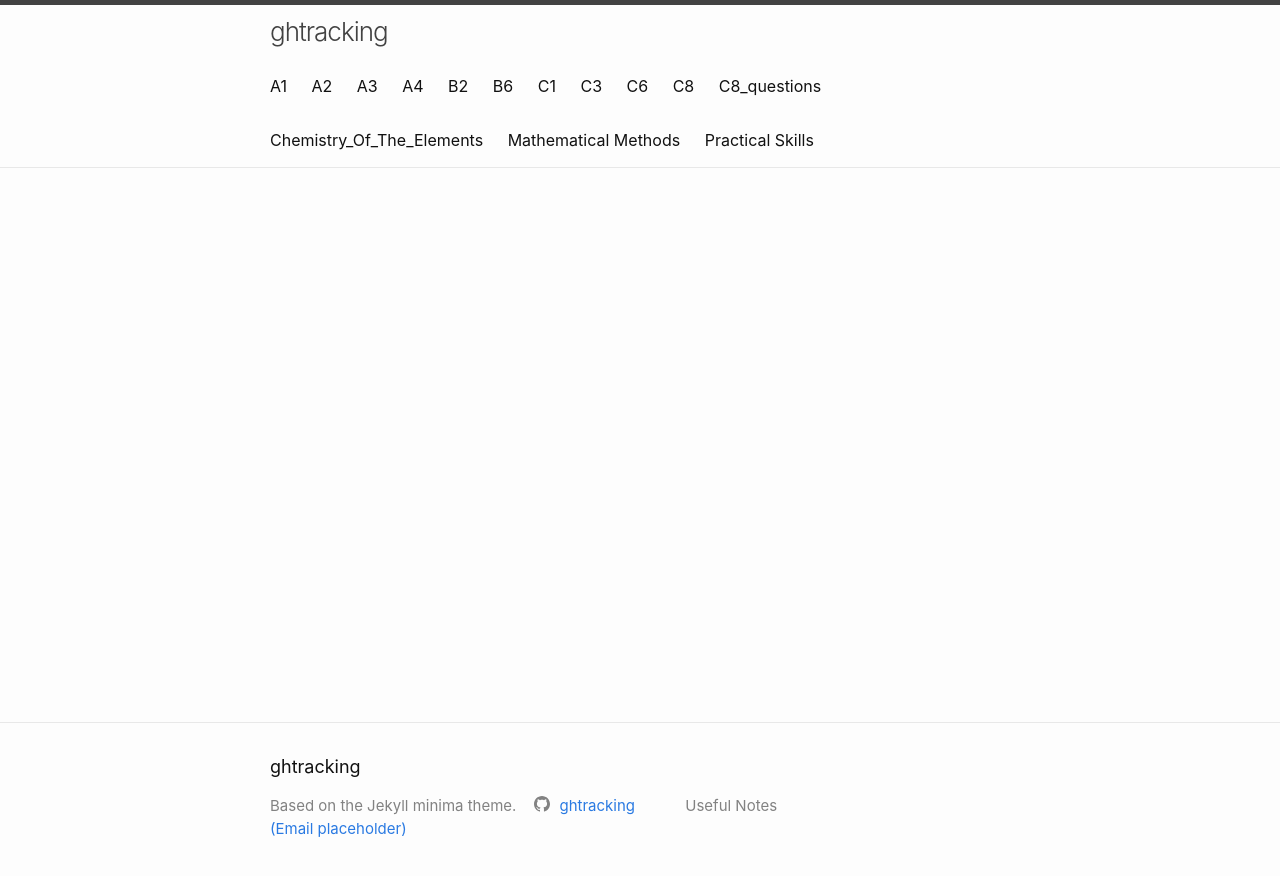
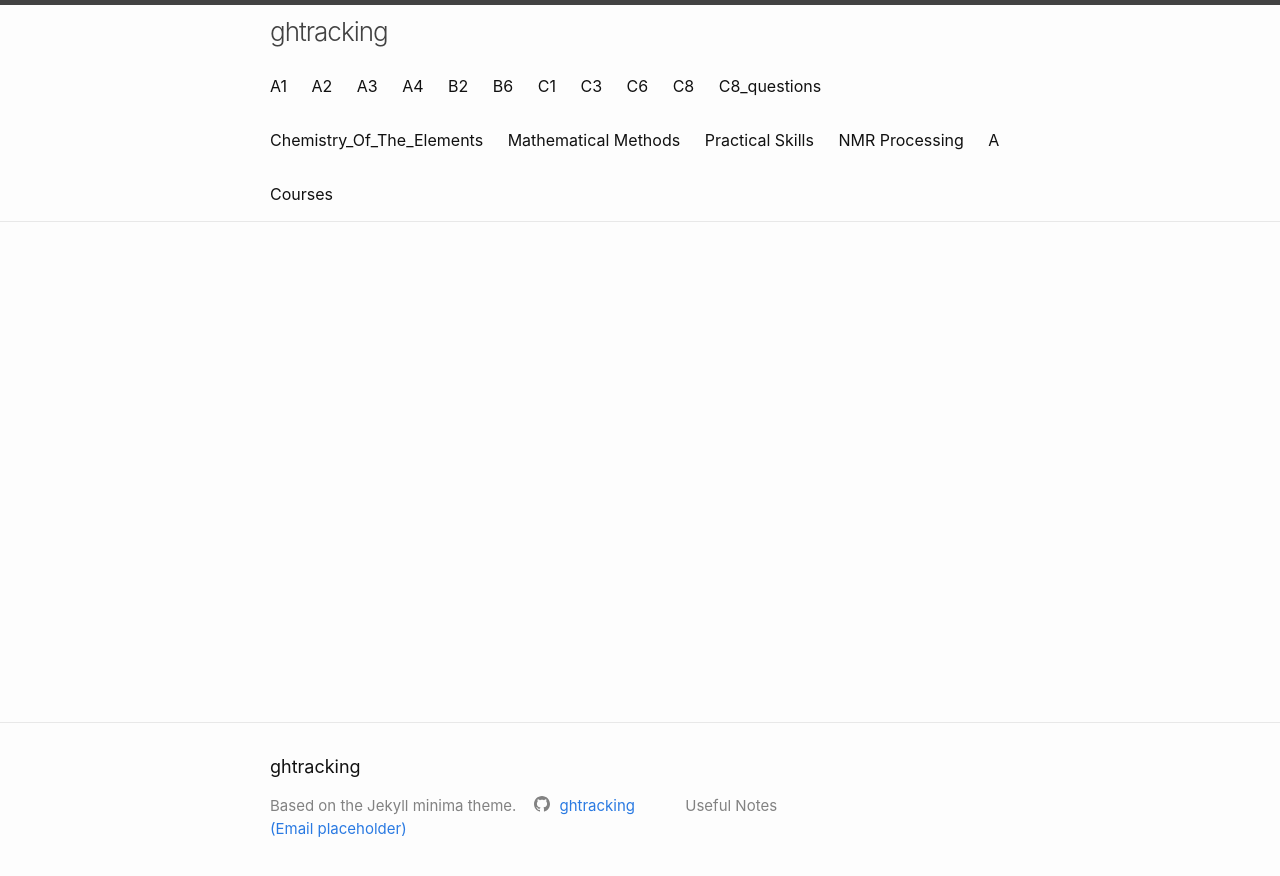
Before and after one commit to ghTracking/ghtracking.github.io, a Jekyll site: the page built from index.markdown, in a window 1280 px wide. Shown: the top 876 px of the page. Built offline with Jekyll 4.4.1, drawn with Linux system fonts in a browser that asks for light colours.

Commit message:
Changed header titles

```diff
--- a/_includes/header.html
+++ b/_includes/header.html
@@ -33,6 +33,8 @@
     {% endfor %}
     <a class="page-link" href="{{ "/Mathematical_Methods" | relative_url }}"> Mathematical Methods </a>
     <a class="page-link" href="{{ "/practical_skills" | relative_url }}"> Practical Skills </a>
+    <a class="page-link" href="{{ "/nmr_processing" | relative_url }}"> NMR Processing </a>
+    <a class="page-link" href="{{ "/A_Courses" | relative_url }}"> A Courses </a>
     {% endif %}
   </div>
   </nav>
```
